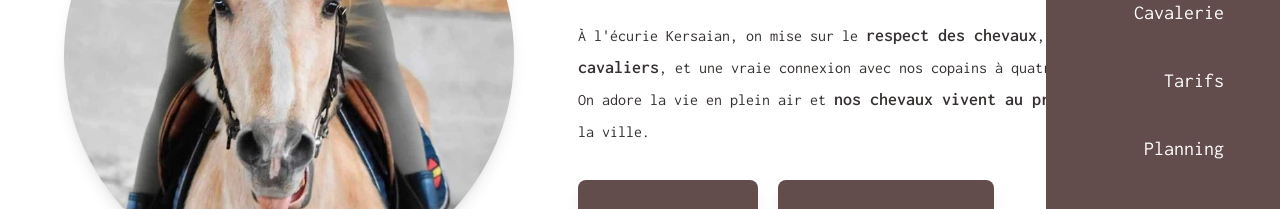
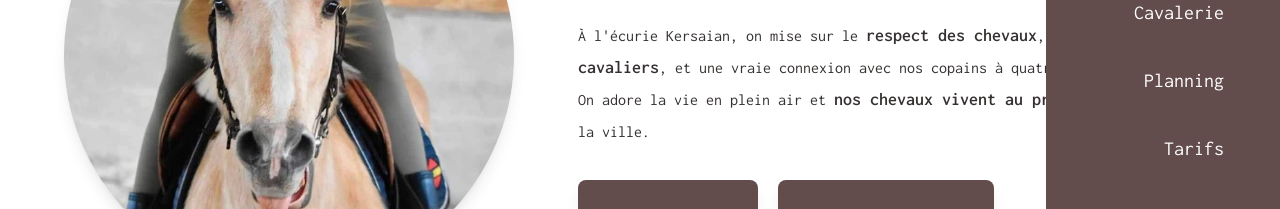
Before and after one commit to segoleneganzin/ecurie-kersaian, a React (Vite) app: page /centre-equestre in a window 1280 px wide. Both pictures are taken after a click on the element 1204 px from the left and 148 px from the top of the page. Shown: the part 441-650 px from the top of the page. Built offline with nearby package versions, Linux system fonts and the light colour scheme; no server answers; the database is empty.

Commit message:
item menu order

```diff
--- a/src/components/menus/ListItemsEquestrianCenter.jsx
+++ b/src/components/menus/ListItemsEquestrianCenter.jsx
@@ -27,13 +27,13 @@ const ListItemsEquestrianCenter = ({ toggleResponsiveMenu }) => {
         </a>
       </li>
       <li role='menuitem' className={menuListItemClassName}>
-        <a href='#prices' rel='ugc' onClick={toggleResponsiveMenu}>
-          Tarifs
+        <a href='#planning' rel='ugc' onClick={toggleResponsiveMenu}>
+          Planning
         </a>
       </li>
       <li role='menuitem' className={menuListItemClassName}>
-        <a href='#planning' rel='ugc' onClick={toggleResponsiveMenu}>
-          Planning
+        <a href='#prices' rel='ugc' onClick={toggleResponsiveMenu}>
+          Tarifs
         </a>
       </li>
       <li role='menuitem' className={menuListItemClassName}>
```
